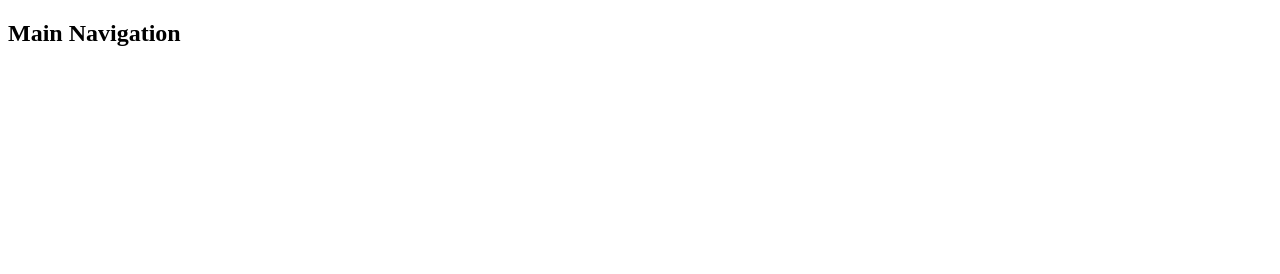
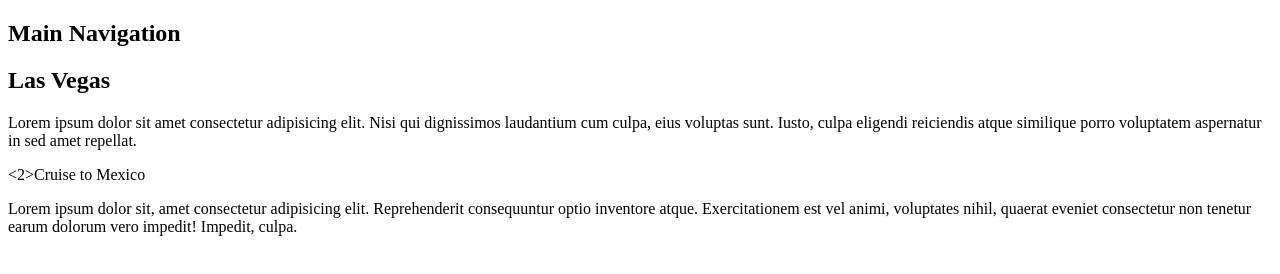
Before and after one commit to CRosal04/GIT337, a plain HTML site: page index.html in a window 1280 px wide. Drawn offline with Linux system fonts and the light colour scheme.

Commit message:
Update index.html

```diff
--- a/index.html
+++ b/index.html
@@ -14,10 +14,12 @@
 </nav>
 <main>
     <section id="vegas">
-        <h2></h2>
+        <h2>Las Vegas</h2>
+        <p>Lorem ipsum dolor sit amet consectetur adipisicing elit. Nisi qui dignissimos laudantium cum culpa, eius voluptas sunt. Iusto, culpa eligendi reiciendis atque similique porro voluptatem aspernatur in sed amet repellat.</p>
     </section>
     <section id="Mexico">
-
+<2>Cruise to Mexico</2>
+<p>Lorem ipsum dolor sit, amet consectetur adipisicing elit. Reprehenderit consequuntur optio inventore atque. Exercitationem est vel animi, voluptates nihil, quaerat eveniet consectetur non tenetur earum dolorum vero impedit! Impedit, culpa.</p>
     </section>
 </main>
 <body>
```
